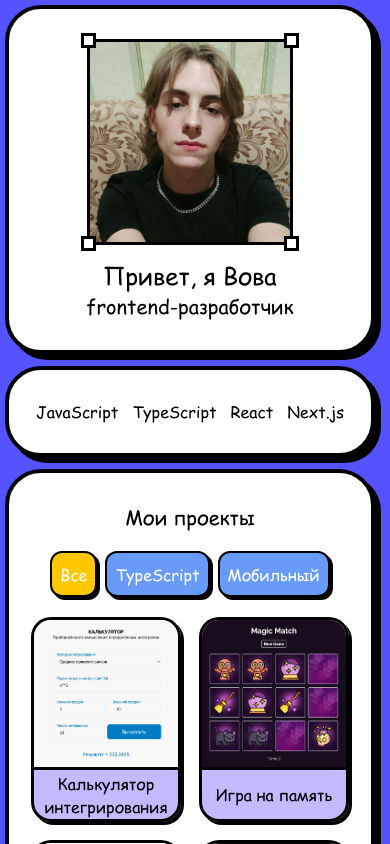
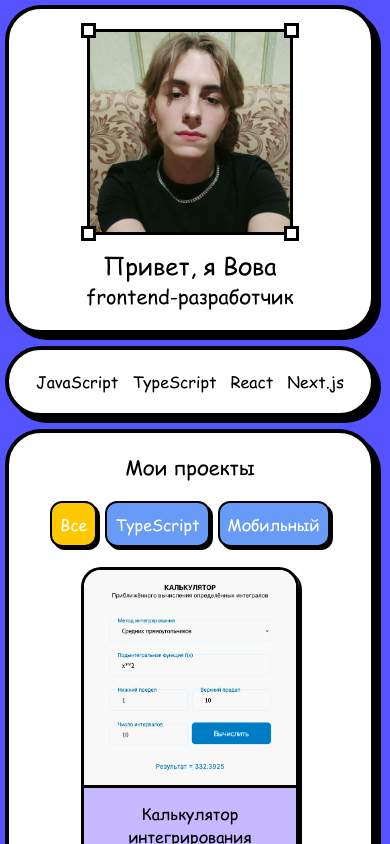
Before and after one commit to Suyukee/portfolio-website, a Next.js app: page / in a window 390 px wide. Shown: the top 844 px of the page. Built offline with nearby package versions, Linux system fonts and the light colour scheme.

Commit message:
Refactoring

```diff
--- a/src/app/globals.css
+++ b/src/app/globals.css
@@ -90,6 +90,7 @@ h3 {
 		font-size: 16px;
 	}
 	.section {
+		padding: 20px 10px;
 		border: 4px solid #000;
 		box-shadow: 6px 6px 0 #000;
 	}
--- a/src/styles/project-card.module.css
+++ b/src/styles/project-card.module.css
@@ -60,16 +60,7 @@
 
 @media (max-width: 700px) {
 	.card {
-		width: 150px;
 		box-shadow: 3px 3px #000;
-	}
-	.card img {
-		width: 150px;
-		height: 150px;
-	}
-	.title {
-		width: 150px;
-		height: 55px;
 	}
 	.card:active {
 		transform: translateX(2px) translateY(2px);
```
